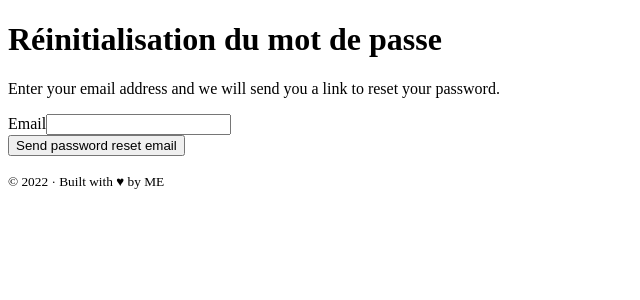
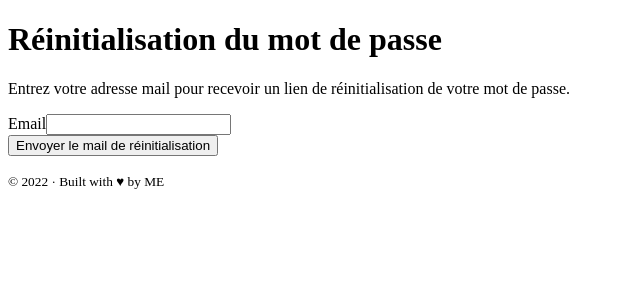
Before and after one commit to ericp84/symfony5-project, a Symfony app: template templates/reset_password/request.html.twig in a window 1280 px wide. Shown: the part 78-378 px from the top of the page, without its empty margins (0-640 px from the left). Run offline with Twig, Linux system fonts and the light colour scheme; the template is opened without the code that fills it, so the values that code supplies are empty; form fields are guessed from the names that the template uses; some libraries are stand-ins or nearby versions.

Commit message:
change little things on changepasswordformtype, resetpasswordrequestformtype, request templates

```diff
--- a/src/Form/ResetPasswordRequestFormType.php
+++ b/src/Form/ResetPasswordRequestFormType.php
@@ -5,6 +5,7 @@ namespace App\Form;
 use Symfony\Component\Form\AbstractType;
 use Symfony\Component\Form\Extension\Core\Type\EmailType;
 use Symfony\Component\Form\FormBuilderInterface;
+use Symfony\Component\Validator\Constraints\Email;
 use Symfony\Component\OptionsResolver\OptionsResolver;
 use Symfony\Component\Validator\Constraints\NotBlank;
 
@@ -17,8 +18,11 @@ class ResetPasswordRequestFormType extends AbstractType
                 'attr' => ['autocomplete' => 'email'],
                 'constraints' => [
                     new NotBlank([
-                        'message' => 'Please enter your email',
+                        'message' => 'merci de saisir votre adresse mail',
                     ]),
+                    new Email([
+                        'message' => 'Merci de saisir une adresse mail valide'
+                    ])
                 ],
             ])
         ;
--- a/templates/reset_password/request.html.twig
+++ b/templates/reset_password/request.html.twig
@@ -10,15 +10,12 @@
                 <div class="alert alert-error mb-3 rounded" role="alert">{{ flash_error }}</div>
             {% endfor %}
             <p class="text-muted text-center mb-5">
-                Enter your email address and we will send you a
-                link to reset your password.
+                Entrez votre adresse mail pour recevoir un lien de réinitialisation de votre mot de passe.
             </p>
             {{ form_start(requestForm) }}
             {{ form_row(requestForm.email) }}
-                <div>
-                </div>
                 <div class="d-grid gap-2">
-                    <button type="submit" class="btn btn-lg btn-primary">Send password reset email</button>
+                    <button type="submit" class="btn btn-lg btn-primary">Envoyer le mail de réinitialisation</button>
                 </div>
             {{ form_end(requestForm) }}
         </div>
```
Also changed, not shown: src/Form/ChangePasswordFormType.php (+5 -5 lines).
